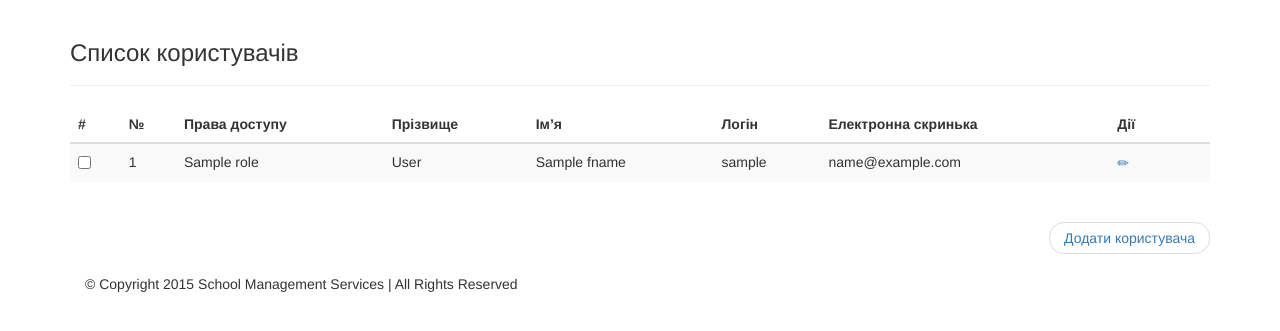
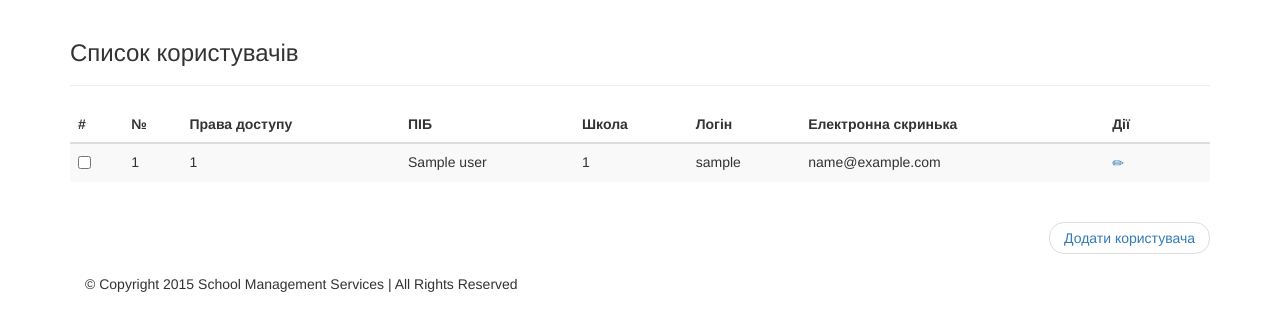
Before and after one commit to Social-projects-Rivne/SMS_admin_autotesting, a Flask app: template app/templates/users_list.html in a window 1280 px wide. Shown: the part 72-403 px from the top of the page. Run offline with Flask 2, Linux system fonts and the light colour scheme; the template is opened without the code that fills it: most values are stand-ins (such as "Sample title", 1, 10 or a date in 2020); some libraries are stand-ins or nearby versions; some web fonts are replaced.

Commit message:
modify templates, add routs.py file

```diff
--- a/app/__init__.py
+++ b/app/__init__.py
@@ -2,7 +2,10 @@
 
 from flask import Flask
 
+from utils.MySQLORM import MySQLORM
+
+
 app = Flask(__name__)
 app.config.from_object('config')
 
-from app.views import users
+from app import urls
--- a/app/static/css/style.css
+++ b/app/static/css/style.css
@@ -1,3 +1,7 @@
+.inline_link {
+    display: inline;
+}
+
 span[class$="action"] {
     margin-right: 15px;
 }
--- a/app/templates/base.html
+++ b/app/templates/base.html
@@ -4,15 +4,14 @@
     <meta charset="UTF-8">
     <meta http-equiv="X-UA-Compatible" content="IE=edge">
     <meta name="viewport" content="width=device-width, initial-scale=1">
-    <meta name="description"
-      content="School Management Services">
+    <meta name="description" content="School Management Services">
     <meta name="author" content="SoftServe RV10 Group">
 
-    <title>SS_SMS: {{ title }}</title>
+    {% block title %}{% endblock  %}
 
     <!-- Include Styles -->
     <link href="//maxcdn.bootstrapcdn.com/bootswatch/3.3.4/united/bootstrap.min.css" rel="stylesheet">
-    <link href="static/css/style.css" rel="stylesheet">
+    <link href="{{ url_for('static', filename='css/style.css') }}" rel="stylesheet">
   </head>
 
   <body>
@@ -69,6 +68,6 @@
     <script src="https://ajax.googleapis.com/ajax/libs/jquery/1.11.2/jquery.min.js"></script>
     <script src="https://cdnjs.cloudflare.com/ajax/libs/jquery.form/3.51/jquery.form.min.js"></script>
     <script src="https://cdn.jsdelivr.net/bootstrap/3.3.0/js/bootstrap.min.js"></script>
-    <script src="static/js/main.js"></script>
+    <script src="{{ url_for('static', filename='js/main.js') }}"></script>
   </body>
 </html>
--- a/app/templates/index.html
+++ b/app/templates/index.html
@@ -1,4 +1,9 @@
 {% extends "base.html" %}
+
+{% block title %}
+  <title>Головна сторінка | SMS</title>
+{% endblock  %}
+
 {% block content %}
   <!--Start Main Page Content-->
   <div class="jumbotron">
--- a/app/templates/user_add.html
+++ b/app/templates/user_add.html
@@ -1,4 +1,9 @@
 {% extends "base.html" %}
+
+{% block title %}
+  <title>Додати користувача  | SMS</title>
+{% endblock  %}
+
 {% block content %}
   <!--Start Main Page Content-->
   <div class="row" id="form">
--- a/app/templates/users_list.html
+++ b/app/templates/users_list.html
@@ -1,4 +1,8 @@
 {% extends "base.html" %}
+
+{% block title %}
+  <title>Список користувачів  | SMS</title>
+{% endblock  %}
 
 {% block content %}
 <!--Start Main Page Content-->
@@ -11,8 +15,8 @@
         <th>#</th>
         <th>№</th>
         <th>Права доступу</th>
-        <th>Прізвище</th>
-        <th>Ім’я</th>
+        <th>ПІБ</th>
+        <th>Школа</th>
         <th>Логін</th>
         <th>Електронна скринька</th>
         <th>Дії</th>
@@ -24,12 +28,12 @@
       <tr>
         <td><input type="checkbox" class="user-checkbox"></td>
         <td>{{ loop.index }}</td>
-        <td>{% if user.role %}
-              {{ user.role.role_name }}
+        <td>{% if user.role_id %}
+              {{ user.role_id }}
             {% else %}Невизначено{% endif %}
         </td>
-        <td>{{ user.lname }}</td>
-        <td>{{ user.fname }}</td>
+        <td>{{ user.name }}</td>
+        <td>{{ user.school_id }}</td>
         <td>{{ user.login }}</td>
         <td>{{ user.email }}</td>
         <td>
--- /dev/null
+++ b/app/urls.py
@@ -0,0 +1,31 @@
+# -*- coding: utf-8 -*-
+
+from flask import render_template
+
+from app import app
+
+
+@app.route('/')
+@app.route('/index')
+def index():
+    return render_template('index.html')
+
+
+@app.route('/users_list')
+def users_list():
+    context = {}
+
+    return render_template('users_list.html', context=context)
+
+
+@app.route('/user_add', methods=['GET', 'POST'])
+def user_add():
+    roles = {}
+    errors = {}
+
+    return render_template('user_add.html', roles=roles, errors=errors)
+
+
+@app.errorhandler(404)
+def page_not_found(error):
+    return render_template('page_not_found.html'), 404
--- a/app/utils/MySQLORM.py
+++ b/app/utils/MySQLORM.py
@@ -11,6 +11,10 @@ class MySQLORM(object):
         """Connect to database"""
         self.db = MySQLdb.connect(host, username, password, db)
         self.cursor = self.db.cursor(MySQLdb.cursors.DictCursor)
+        #self.db.set_character_set('utf8')
+        #self.cursor.execute('SET NAMES utf8;')
+        #self.cursor.execute('SET CHARACTER SET utf8;')
+        #self.cursor.execute('SET character_set_connection=utf8;')
 
     def mysql_do(self, sql):
         """Run MySQL operations"""
```
Also changed, not shown: app/templates/page_not_found.html (+7 -1 lines), app/views/users.py (deleted, +0 -31 lines), app/models/roles.py (line endings or trailing spaces), app/models/schools.py (line endings or trailing spaces), app/utils/sql_scripts/sql_init_db.sql (line endings or trailing spaces).
